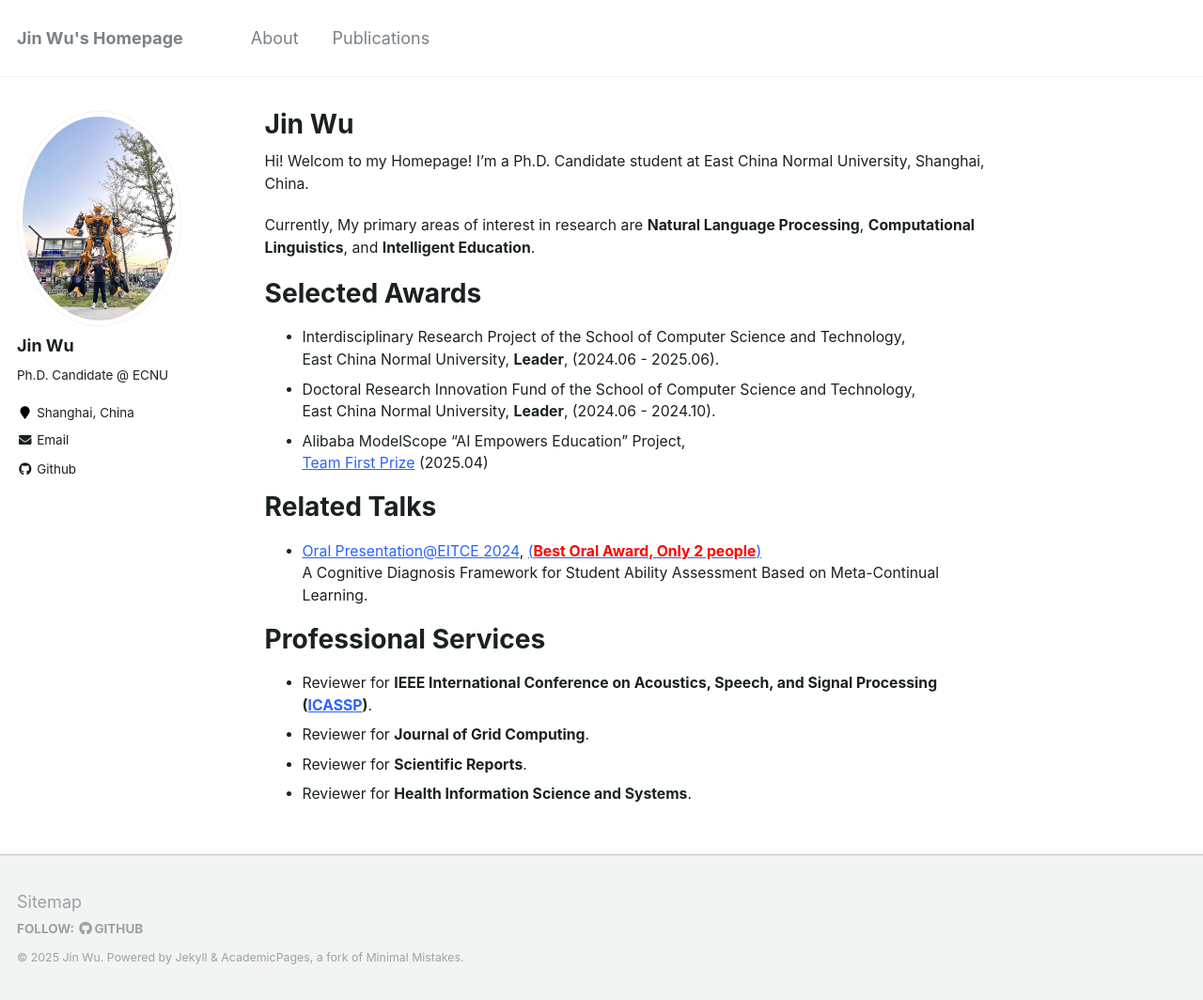
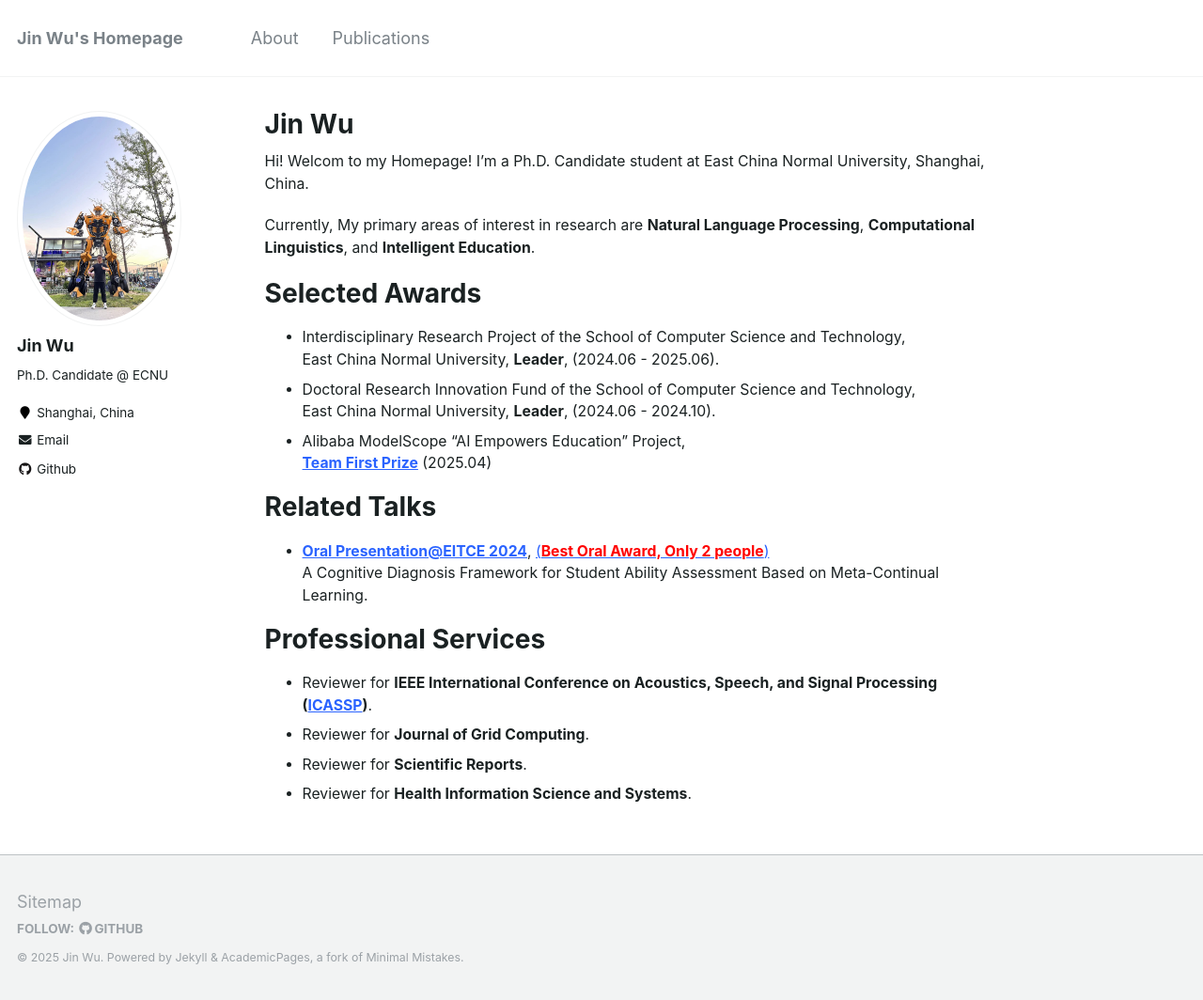
Before and after one commit to WooTzins/WooTzins.github.io, a Jekyll site: the page built from _pages/about.md, in a window 1280 px wide and 1064 px high. Shown: the whole window at 94% size. Built offline with Jekyll 4.4.1, drawn with Linux system fonts in a browser that asks for light colours; comment, search, counter and statistics services are not loaded.

Commit message:
Update about.md

```diff
--- a/_pages/about.md
+++ b/_pages/about.md
@@ -21,11 +21,11 @@ Selected Awards
 * Doctoral Research Innovation Fund of the School of Computer Science and Technology, \\
   East China Normal University, **Leader**, (2024.06 - 2024.10).
 * Alibaba ModelScope "AI Empowers Education" Project, \\
-  [Team First Prize](./files/ALIBABA_MODELSCOPE_TEAM_PRIZE.pdf) (2025.04)
+  **[Team First Prize](./files/ALIBABA_MODELSCOPE_TEAM_PRIZE.pdf)** (2025.04)
 
 Related Talks
 ======
-* [Oral Presentation@EITCE 2024](https://www.eitce.org/ugfaldht), [(**<font color="red">Best Oral Award, Only 2 people</font>**)](/files/EITCE_2024.pdf)\\
+* **[Oral Presentation@EITCE 2024](https://www.eitce.org/ugfaldht)**, [(**<font color="red">Best Oral Award, Only 2 people</font>**)](/files/EITCE_2024.pdf)\\
   A Cognitive Diagnosis Framework for Student Ability Assessment Based on Meta-Continual Learning.
 
 
```
